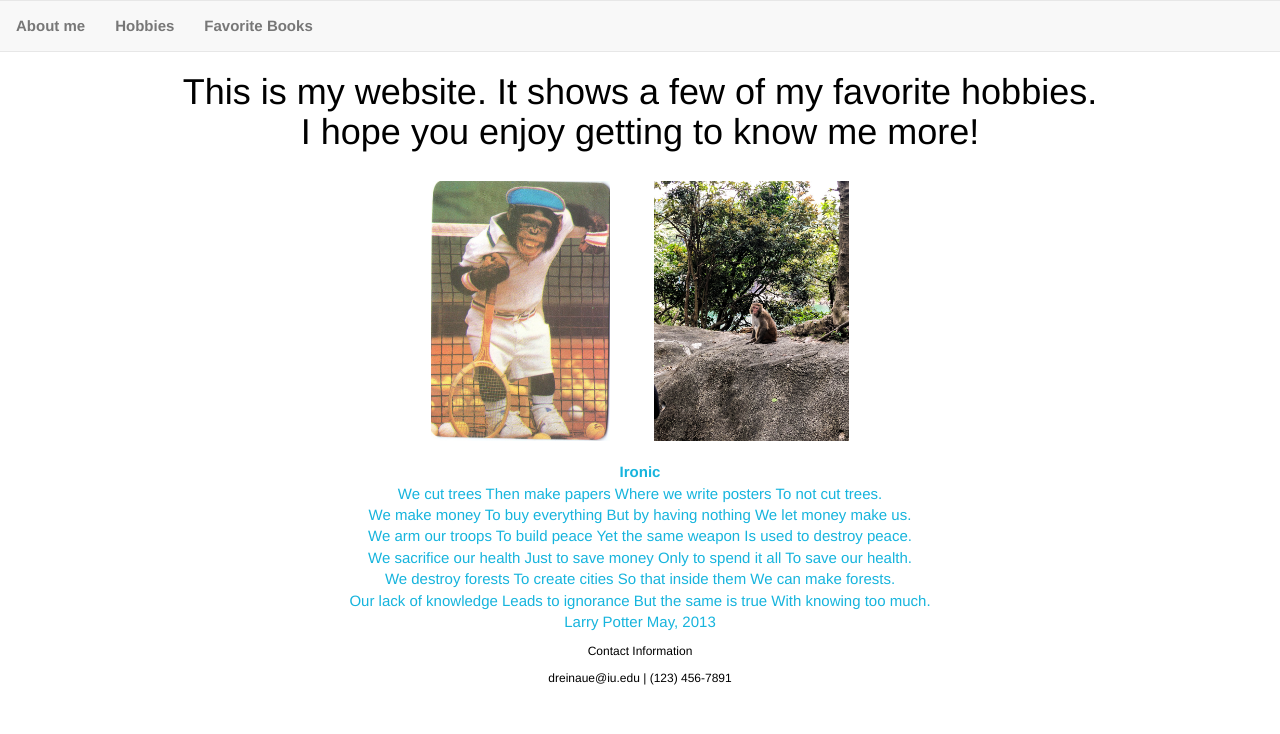
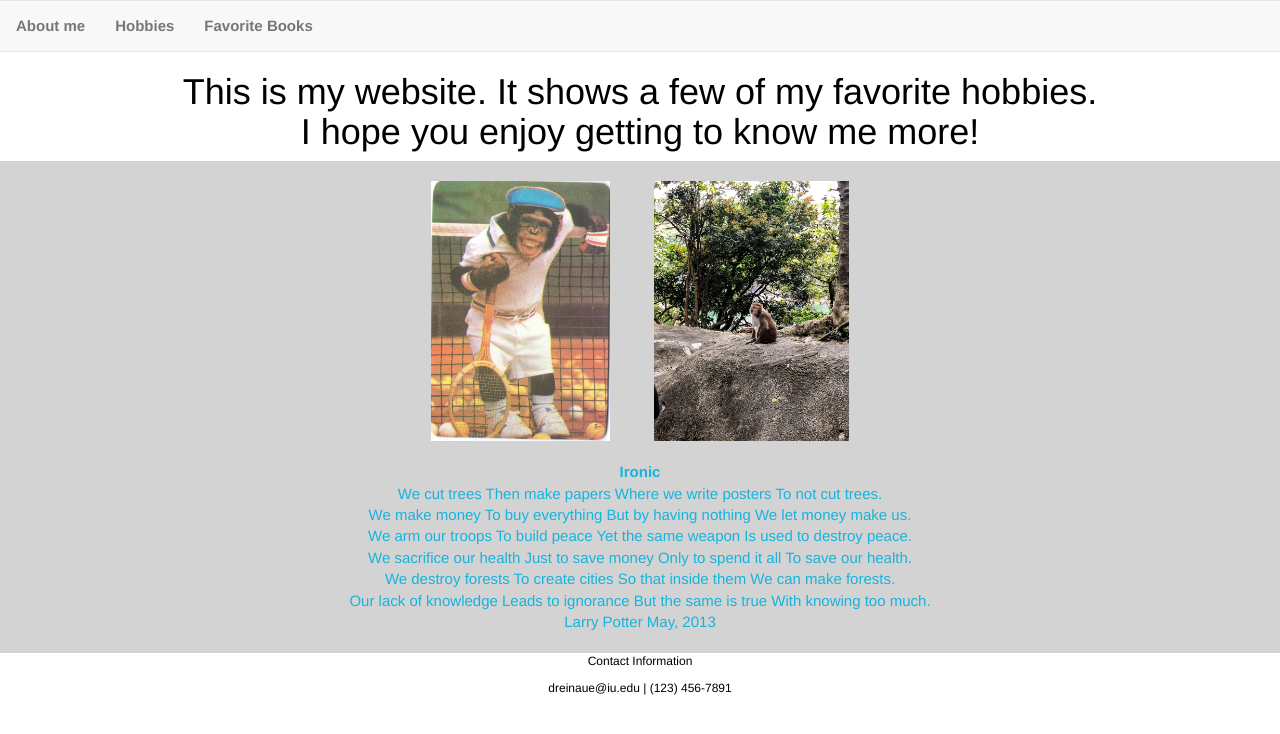
Before and after one commit to davidreinauer/Assignment_01, a plain HTML site: page index.html in a window 1280 px wide. Drawn offline with nearby package versions, Linux system fonts and the light colour scheme; files whose address does not match are found by name.

Commit message:
Final commit before review

```diff
--- a/index.html
+++ b/index.html
@@ -51,10 +51,8 @@
         <img src="C:\Users\David\Documents\GitHub\Assignment_01\pictures\DS_me-playing-tennis.jpg" alt="Me playing tennis" height="300">
         <img src="C:\Users\David\Documents\GitHub\Assignment_01\pictures\DS_me-hiking.jpg" alt="Me hiking a mountain" height="300">
     </div>
-    <br>
-    <br>
-    <br>
-    <div><p>
+
+    <div class="info"><p>
               <strong><bold>Ironic</bold></strong><br>
               We cut trees
               Then make papers
--- a/style.css
+++ b/style.css
@@ -11,6 +11,8 @@ header {
 
 .info {
   background-color: lightgray;
+  border: gray;
+  padding: 10px;
 }
 
 body {
@@ -29,6 +31,7 @@ h1 {
 
 footer {
    font-size: 12px;
+   background-color: white;
    color: black;
     text-align: center;
     vertical-align: middle;
```
